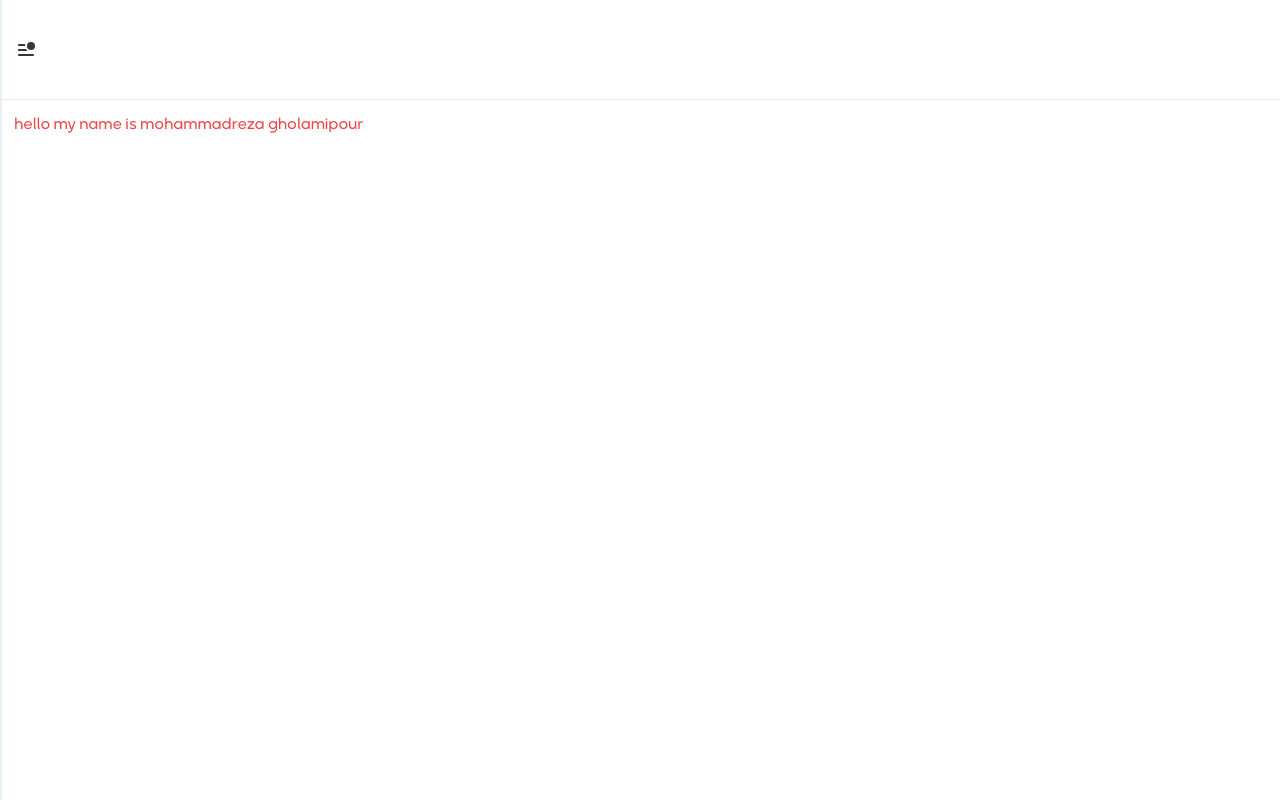
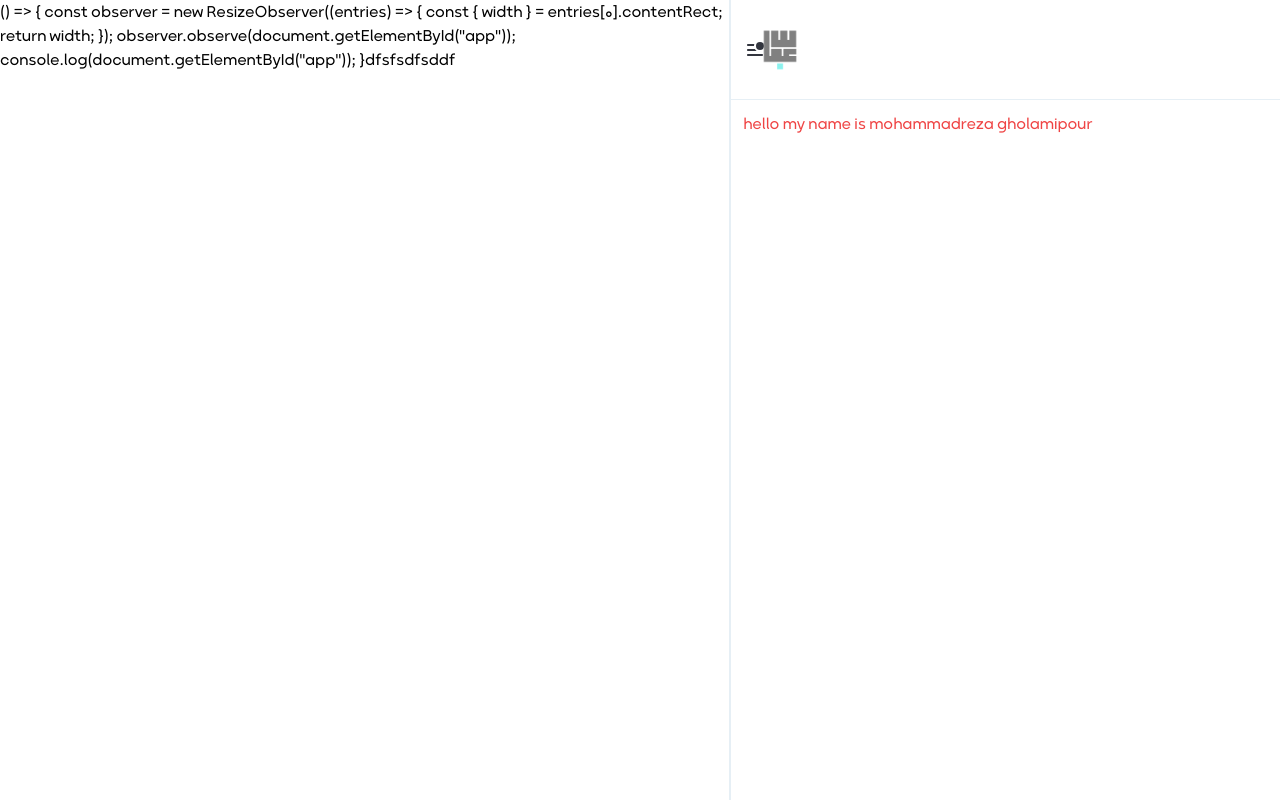
Before and after one commit to mohammadrezaGholamipour/dashborad-management, a Vue app: page / in a window 1280 px wide. Built offline with nearby package versions, Linux system fonts and the light colour scheme.

Commit message:
remove eslint and working on global reactive width data

```diff
--- a/package.json
+++ b/package.json
@@ -7,7 +7,6 @@
     "dev": "vite",
     "build": "vite build",
     "preview": "vite preview",
-    "lint": "eslint . --ext .vue,.js,.jsx,.cjs,.mjs --fix --ignore-path .gitignore",
     "format": "prettier --write src/"
   },
   "dependencies": {
@@ -16,12 +15,9 @@
     "vue-router": "^4.2.5"
   },
   "devDependencies": {
-    "@rushstack/eslint-patch": "^1.3.3",
     "@vitejs/plugin-vue": "^5.0.3",
     "@vue/eslint-config-prettier": "^8.0.0",
     "autoprefixer": "^10.4.17",
-    "eslint": "^8.49.0",
-    "eslint-plugin-vue": "^9.17.0",
     "postcss": "^8.4.35",
     "prettier": "^3.0.3",
     "tailwindcss": "^3.4.1",
--- a/src/components/sidebar/default-sidebar.vue
+++ b/src/components/sidebar/default-sidebar.vue
@@ -1,20 +1,36 @@
 <script setup>
 import { sidebar } from '@/store/sidebar'
+import { tools } from '@/store/tools'
 import { computed } from 'vue'
 // ////////////////////////////
 const sidebarPinia = sidebar()
+const toolsPinia = tools()
 const sidebarClass = computed(() => {
   if (sidebarPinia.state.sideBarStatus) {
-    return 'parent-sidebar sidebar-width'
+    if (toolsPinia.appWidth < 500) {
+      return 'parent-sidebar sidebar-width absolute'
+    } else {
+      return 'parent-sidebar sidebar-width'
+    }
   } else {
     return 'parent-sidebar'
   }
 })
+const test = () => {
+  const observer = new ResizeObserver((entries) => {
+    const { width } = entries[0].contentRect
+    return width
+  })
+  observer.observe(document.getElementById('app'))
+  console.log(document.getElementById('app'))
+}
+console.log(test())
 </script>
 <template>
+  <p>{{ test }}dfsfsdfsddf</p>
   <div :class="sidebarClass">
-    <div class="logo">
-      <img src="@/assets/images/logo/logo.png" />
+    <div class="logo absolute">
+      <img class="animate-pulse" src="@/assets/images/logo/logo.png" />
     </div>
   </div>
 </template>
@@ -26,7 +42,7 @@ const sidebarClass = computed(() => {
   width: clamp(250px, 100%, 250px) !important;
 }
 .logo {
-  @apply flex  justify-center items-center;
+  @apply flex justify-center items-center;
   height: clamp(100px, 100%, 100px);
 }
 .logo img {
--- a/src/store/sidebar.js
+++ b/src/store/sidebar.js
@@ -1,10 +1,17 @@
 import { defineStore } from 'pinia'
-import { reactive } from 'vue'
+import { computed, reactive } from 'vue'
 // /////////////////////////////////
 export const sidebar = defineStore('pinia', () => {
   const state = reactive({
     sideBarStatus: false
   })
+  const appWidth = computed(() => {
+    const observer = new ResizeObserver((entries) => {
+      const { width } = entries[0].contentRect
+      return width
+    })
+    observer.observe(document.getElementById('app'))
+  })
   const changeSideBarStatus = () => (state.sideBarStatus = !state.sideBarStatus)
-  return { state, changeSideBarStatus }
+  return { state, changeSideBarStatus,appWidth }
 })
--- /dev/null
+++ b/src/store/tools.js
@@ -0,0 +1,17 @@
+import { computed, reactive } from 'vue'
+import { defineStore } from 'pinia'
+// /////////////////////////////////
+export const tools = defineStore('pinia', () => {
+  const state = reactive({
+    appWidth: 0
+  })
+
+  const observer = new ResizeObserver((entries) => {
+    const { width } = entries[0].contentRect
+    state.appWidth = width
+  })
+  observer.observe(document.getElementById('app'))
+
+  return { state }
+})
+/////////////////////////////////
```
Also changed, not shown: 1 other file (tests, documents, lock files or other folders).
